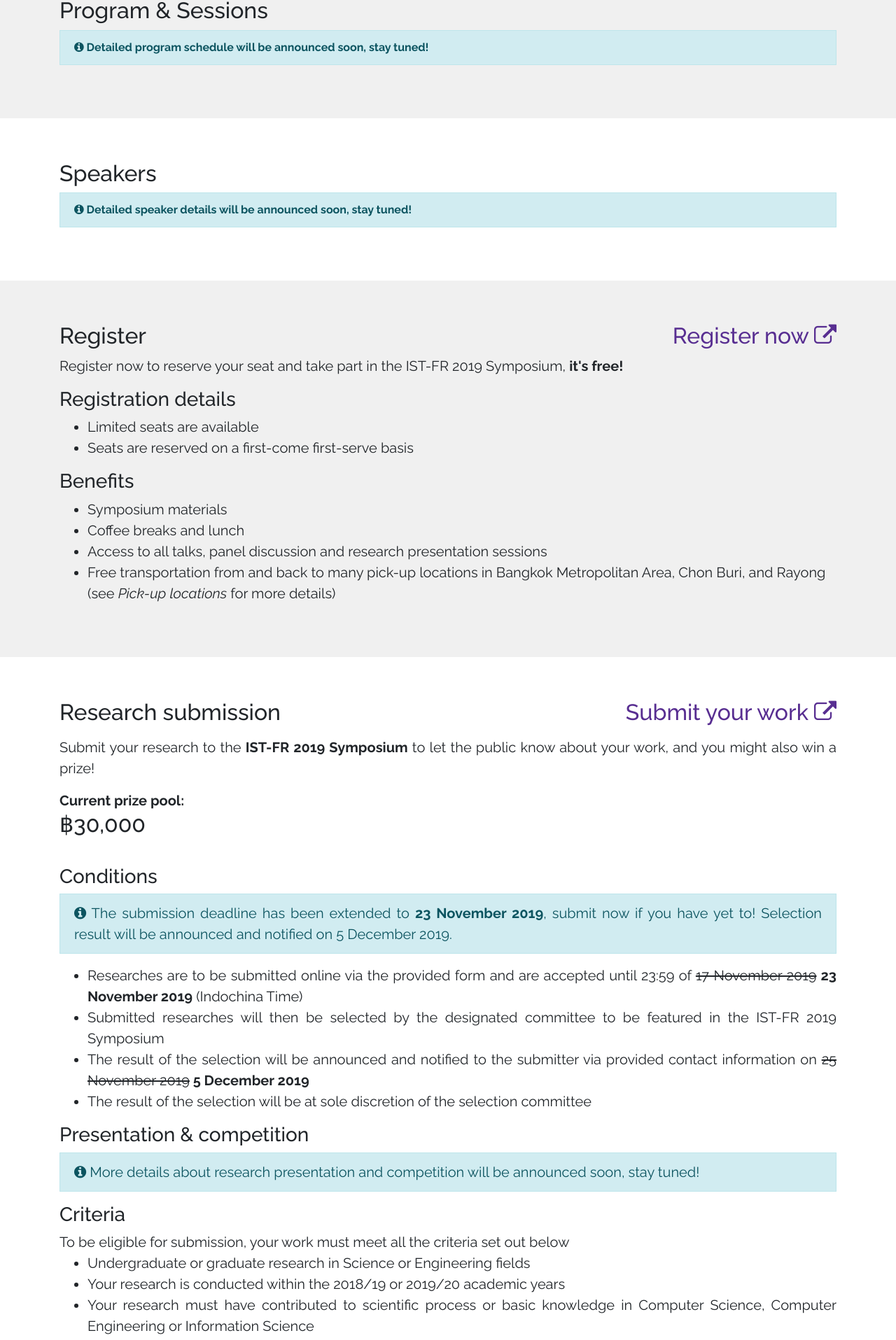
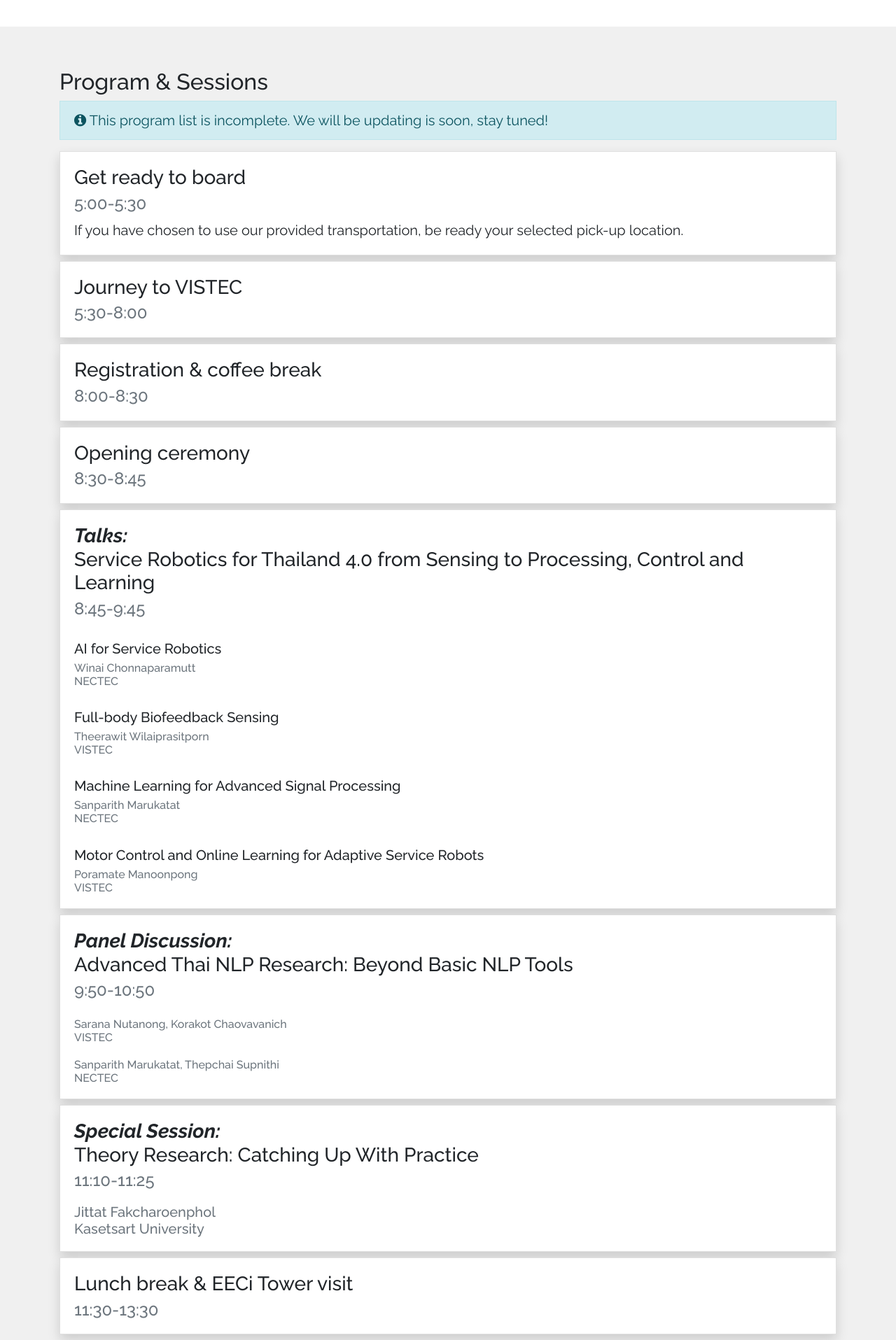
Before and after one commit to ist-fr/2019, a Vue app: page / in a window 1280 px wide. Shown: the part 1845-3760 px from the top of the page at 70% size. Built offline with nearby package versions, Linux system fonts and the light colour scheme; what vue-scrollactive would draw is missing.

Commit message:
Update program list up to lunch break

```diff
--- a/src/components/Home/Announcements.vue
+++ b/src/components/Home/Announcements.vue
@@ -28,6 +28,12 @@ export default {
   data() {
     return {
       announcements: [
+        {
+          title: "Research submission deadline extended",
+          content:
+            "The research submission deadline has been extended to the 23:59 of 29 November 2019 (Indochina time). Selection result will be announced and notified on 5 December 2019.",
+          datetime: "Nov 22"
+        },
         {
           title: "Website updated",
           content:
--- a/src/components/Home/Program.vue
+++ b/src/components/Home/Program.vue
@@ -1,138 +1,153 @@
 <template>
-  <section id="program">
+  <section id="program" class="lead">
     <div class="container">
       <div class="row">
         <div class="col-lg-12 mx-auto">
           <h2>Program &amp; Sessions</h2>
           <div class="alert alert-info rounded-0" role="alert">
-            <i class="fa fa-info-circle"></i> Detailed program schedule will be
-            announced soon, stay tuned!
+            <i class="fa fa-info-circle"></i> This program list is incomplete.
+            We will be updating is soon, stay tuned!
           </div>
-          <!-- <table class="table table-responsive program-table">
-            <thead>
-              <tr>
-                <th scope="col" style="min-width: 8em;">Time</th>
-                <th scope="col">Event</th>
-              </tr>
-            </thead>
-            <tbody>
-              <tr>
-                <td scope="row">06:00 - 06:30</td>
-                <td>Bus transport registration at Bangkok pick-up locations</td>
-              </tr>
-              <tr>
-                <td scope="row">06:30 - 09:00</td>
-                <td>Bus journey from Bangkok to VISTEC</td>
-              </tr>
-              <tr>
-                <td scope="row">09:00 - 09:20</td>
-                <td>Symposium registration</td>
-              </tr>
-              <tr>
-                <td scope="row">09:20 - 09:30</td>
-                <td>Opening ceremony</td>
-              </tr>
-              <tr>
-                <td scope="row">09:30 - 10:10</td>
-                <td>
-                  Keynote session: &quot;Frontier Research in Computer Science
-                  and Engineering: Singapore Story in a Nutshell&quot; by Dr.
-                  Dusit Niyato
-                </td>
-              </tr>
-              <tr>
-                <td scope="row">10:10 - 10:40</td>
-                <td>
-                  Reacher experience and vision session: &quot;My research
-                  experience and work in Germany and Denmark&quot; by Dr.
-                  Xiaofeng Xiong
-                </td>
-              </tr>
-              <tr>
-                <td scope="row">10:40 - 11:10</td>
-                <td>
-                  Reacher experience and vision session: &quot;Advances in the
-                  Theory of Graph (Network) Algorithms, and a Little
-                  Beyond&quot; by Dr. Danupon Nanongkai
-                </td>
-              </tr>
-              <tr>
-                <td scope="row">11:10 - 11:40</td>
-                <td>
-                  Reacher experience and vision session by Dr. Supasorn
-                  Suwajanakorn
-                </td>
-              </tr>
-              <tr>
-                <td scope="row">11:40 - 12:10</td>
-                <td>
-                  Academic talk session: &quot;Advanced Research in Time Series
-                  Mining&quot; by Dr. Thanawin Rakthanmanon
-                </td>
-              </tr>
-              <tr>
-                <td scope="row">12:10 - 13:00</td>
-                <td>Lunch break</td>
-              </tr>
-              <tr>
-                <td scope="row">13:00 - 13:30</td>
-                <td>
-                  Academic talk session: &quot;Recent advances in kernel methods
-                  for model criticism&quot; by Dr. Wittawat Jitkrittum
-                </td>
-              </tr>
-              <tr>
-                <td scope="row">13:30 - 14:00</td>
-                <td>Technology translation session by Dr. Prachya Boonkwan</td>
-              </tr>
-              <tr>
-                <td scope="row">14:00 - 14:30</td>
-                <td>
-                  Technology translation session: &quot;Accurate de novo peptide
-                  sequencing with deep learning and positional
-                  post-processing&quot; by Dr. Sira Sriswasdi
-                </td>
-              </tr>
-              <tr>
-                <td scope="row">14:30 - 15:00</td>
-                <td>
-                  Technology translation session: &quot;High fidelity 3D
-                  Scanning: From research to startup in Thailand&quot; by Dr.
-                  Borom Tunwattanapong
-                </td>
-              </tr>
-              <tr>
-                <td scope="row">15:00 - 15:15</td>
-                <td>Afternoon break</td>
-              </tr>
-              <tr>
-                <td scope="row">15:15 - 16:15</td>
-                <td>Panel discussion</td>
-              </tr>
-              <tr>
-                <td scope="row">16:15 - 16:45</td>
-                <td>Poster session</td>
-              </tr>
-              <tr>
-                <td scope="row">16:45 - 17:15</td>
-                <td>Campus tour</td>
-              </tr>
-              <tr>
-                <td scope="row">17:15 - 17:30</td>
-                <td>Prize giving ceremony</td>
-              </tr>
-              <tr>
-                <td scope="row">17:30 - 18:15</td>
-                <td>Dinner</td>
-              </tr>
-              <tr>
-                <td scope="row">18:15 - 20:30</td>
-                <td>Bus journey from VISTEC back to Bangkok</td>
-              </tr>
-            </tbody>
-          </table> -->
+          <div class="card rounded-0 my-2 shadow">
+            <div class="card-body">
+              <h3 class="card-title">
+                Get ready to board
+              </h3>
+              <h4 class="card-subtitle text-muted">
+                5:00-5:30
+              </h4>
+              <p class="card-text mt-2">
+                If you have chosen to use our provided transportation, be ready
+                your selected pick-up location.
+              </p>
+            </div>
+          </div>
+          <div class="card rounded-0 my-2 shadow">
+            <div class="card-body">
+              <h3 class="card-title">
+                Journey to VISTEC
+              </h3>
+              <h4 class="card-subtitle text-muted">
+                5:30-8:00
+              </h4>
+            </div>
+          </div>
+          <div class="card rounded-0 my-2 shadow">
+            <div class="card-body">
+              <h3 class="card-title">
+                Registration &amp; coffee break
+              </h3>
+              <h4 class="card-subtitle text-muted">
+                8:00-8:30
+              </h4>
+            </div>
+          </div>
+          <div class="card rounded-0 my-2 shadow">
+            <div class="card-body">
+              <h3 class="card-title">
+                Opening ceremony
+              </h3>
+              <h4 class="card-subtitle text-muted">
+                8:30-8:45
+              </h4>
+            </div>
+          </div>
+          <div class="card rounded-0 my-2 shadow">
+            <div class="card-body">
+              <h3 class="card-title">
+                <span class="font-weight-bold font-italic">Talks:</span><br />
+                Service Robotics for Thailand 4.0 from Sensing to Processing,
+                Control and Learning
+              </h3>
+              <h4 class="card-subtitle text-muted">
+                8:45-9:45
+              </h4>
+              <br />
+              <h5 class="card-title">
+                AI for Service Robotics
+              </h5>
+              <h6 class="card-subtitle text-muted">
+                Winai Chonnaparamutt<br />NECTEC
+              </h6>
+              <br />
+              <h5 class="card-title">Full-body Biofeedback Sensing</h5>
+              <h6 class="card-subtitle text-muted">
+                Theerawit Wilaiprasitporn<br />VISTEC
+              </h6>
+              <br />
+              <h5 class="card-title">
+                Machine Learning for Advanced Signal Processing
+              </h5>
+              <h6 class="card-subtitle text-muted">
+                Sanparith Marukatat<br />NECTEC
+              </h6>
+              <br />
+              <h5 class="card-title">
+                Motor Control and Online Learning for Adaptive Service Robots
+              </h5>
+              <h6 class="card-subtitle text-muted">
+                Poramate Manoonpong<br />VISTEC
+              </h6>
+            </div>
+          </div>
+          <div class="card rounded-0 my-2 shadow">
+            <div class="card-body">
+              <h3 class="card-title">
+                <span class="font-weight-bold font-italic"
+                  >Panel Discussion:</span
+                >
+                <br />Advanced Thai NLP Research: Beyond Basic NLP Tools
+              </h3>
+              <h4 class="card-subtitle text-muted">
+                9:50-10:50
+              </h4>
+              <br />
+              <h6 class="card-subtitle text-muted">
+                Sarana Nutanong, Korakot Chaovavanich<br />VISTEC
+                <br />
+                <br />
+                Sanparith Marukatat, Thepchai Supnithi<br />NECTEC
+              </h6>
+            </div>
+          </div>
+          <div class="card rounded-0 my-2 shadow">
+            <div class="card-body">
+              <h3 class="card-title">
+                <span class="font-weight-bold font-italic"
+                  >Special Session:</span
+                >
+                <br />Theory Research: Catching Up With Practice
+              </h3>
+              <h4 class="card-subtitle text-muted">
+                11:10-11:25
+              </h4>
+              <h5 class="card-subtitle text-muted">
+                <br />
+                Jittat Fakcharoenphol
+                <br />
+                Kasetsart University
+              </h5>
+            </div>
+          </div>
+          <div class="card rounded-0 my-2 shadow">
+            <div class="card-body">
+              <h3 class="card-title">
+                Lunch break &amp; EECi Tower visit
+              </h3>
+              <h4 class="card-subtitle text-muted">
+                11:30-13:30
+              </h4>
+            </div>
+          </div>
         </div>
       </div>
     </div>
   </section>
 </template>
+
+<style scoped>
+.time {
+  font-size: 1.4rem;
+  font-style: italic;
+}
+</style>
--- a/src/views/Home.vue
+++ b/src/views/Home.vue
@@ -5,7 +5,7 @@
     <timeline class="bg-stripe"></timeline>
     <announcements class="bg-stripe"></announcements>
     <program class="bg-stripe"></program>
-    <speakers class="bg-stripe"></speakers>
+    <!-- <speakers class="bg-stripe"></speakers> -->
     <registration class="bg-stripe"></registration>
     <submission class="bg-stripe"></submission>
     <venue class="bg-stripe"></venue>
@@ -19,7 +19,7 @@ import Jumbotron from "@/components/Home/Jumbotron";
 import Timeline from "@/components/Home/Timeline";
 import Announcements from "@/components/Home/Announcements";
 import Program from "@/components/Home/Program";
-import Speakers from "@/components/Home/Speakers";
+// import Speakers from "@/components/Home/Speakers";
 import Registration from "@/components/Home/Registration";
 import Submission from "@/components/Home/Submission";
 import Venue from "@/components/Home/Venue";
@@ -34,7 +34,7 @@ export default {
     Timeline,
     Announcements,
     Program,
-    Speakers,
+    // Speakers,
     Registration,
     Submission,
     Venue,
```
